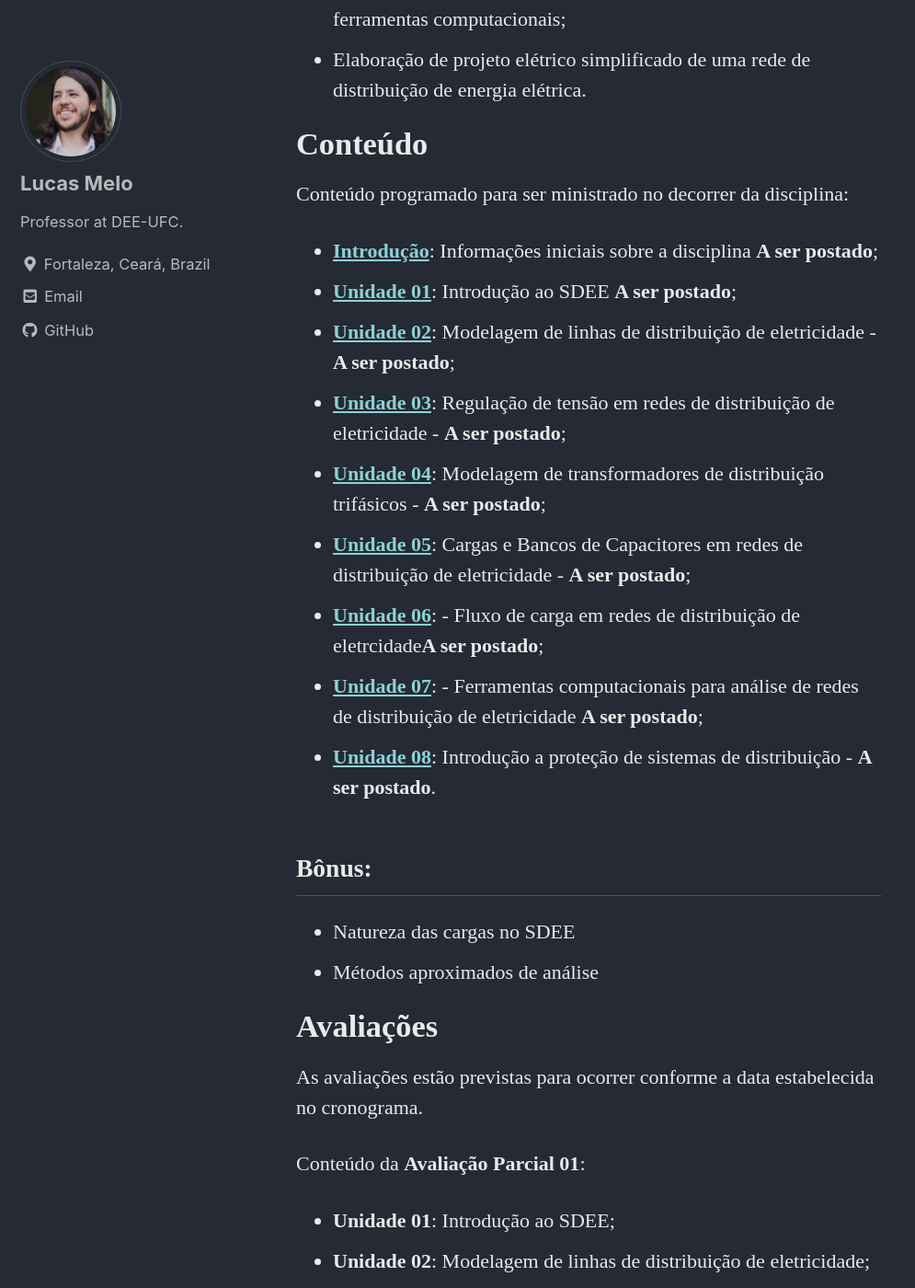
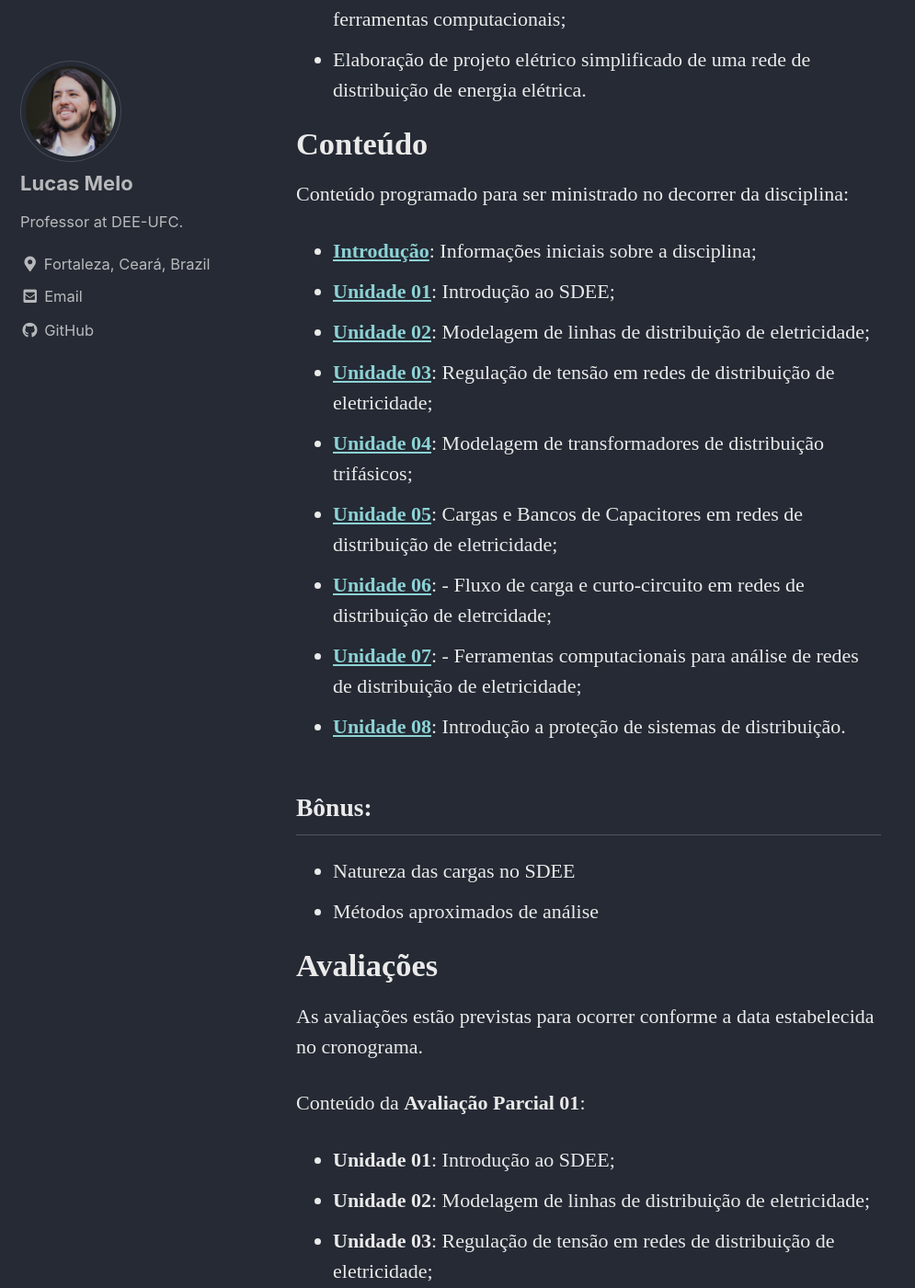
Before and after one commit to lucassm/lucassm.github.io, a Jekyll site: the page built from _teaching/DEE-2022-1/index.md, in a window 1280 px wide and 1400 px high, scrolled down 1498 px. Shown: the whole window at 92% size, without its empty margins (0-995 px from the left). Built offline with Jekyll 4.4.1, drawn with Linux system fonts in a browser that asks for light colours; cached includes are drawn as plain includes; some web fonts are replaced; formulas are drawn with MathJax 3; some of the changed text lies outside the part shown.

Commit message:
DEE-2022-1: Update

```diff
--- a/_teaching/DEE-2022-1/index.md
+++ b/_teaching/DEE-2022-1/index.md
@@ -41,15 +41,15 @@ Esta disciplina irá dedicar-se ao estudo das características e especificidades
 # Conteúdo
 
 Conteúdo programado para ser ministrado no decorrer da disciplina:
-- [**Introdução**](/teaching/DEE-2022-1/Introducao): Informações iniciais sobre a disciplina **A ser postado**;
-- [**Unidade 01**](/teaching/DEE-2022-1/Unidade-01): Introdução ao SDEE **A ser postado**;
-- [**Unidade 02**](/teaching/DEE-2022-1/Unidade-02): Modelagem de linhas de distribuição de eletricidade - **A ser postado**;
-- [**Unidade 03**](/teaching/DEE-2022-1/Unidade-03): Regulação de tensão em redes de distribuição de eletricidade - **A ser postado**;
-- [**Unidade 04**](/teaching/DEE-2022-1/Unidade-04): Modelagem de transformadores de distribuição trifásicos - **A ser postado**;
-- [**Unidade 05**](/teaching/DEE-2022-1/Unidade-05): Cargas e Bancos de Capacitores em redes de distribuição de eletricidade - **A ser postado**;
-- [**Unidade 06**](/teaching/DEE-2022-1/Unidade-06):  - Fluxo de carga em redes de distribuição de eletrcidade**A ser postado**;
-- [**Unidade 07**](/teaching/DEE-2022-1/Unidade-07):  - Ferramentas computacionais para análise de redes de distribuição de eletricidade **A ser postado**;
-- [**Unidade 08**](/teaching/DEE-2022-1/Unidade-08): Introdução a proteção de sistemas de distribuição - **A ser postado**.
+- [**Introdução**](/teaching/DEE-2022-1/Introducao): Informações iniciais sobre a disciplina;
+- [**Unidade 01**](/teaching/DEE-2022-1/Unidade-01): Introdução ao SDEE;
+- [**Unidade 02**](/teaching/DEE-2022-1/Unidade-02): Modelagem de linhas de distribuição de eletricidade;
+- [**Unidade 03**](/teaching/DEE-2022-1/Unidade-03): Regulação de tensão em redes de distribuição de eletricidade;
+- [**Unidade 04**](/teaching/DEE-2022-1/Unidade-04): Modelagem de transformadores de distribuição trifásicos;
+- [**Unidade 05**](/teaching/DEE-2022-1/Unidade-05): Cargas e Bancos de Capacitores em redes de distribuição de eletricidade;
+- [**Unidade 06**](/teaching/DEE-2022-1/Unidade-06):  - Fluxo de carga e curto-circuito em redes de distribuição de eletrcidade;
+- [**Unidade 07**](/teaching/DEE-2022-1/Unidade-07):  - Ferramentas computacionais para análise de redes de distribuição de eletricidade;
+- [**Unidade 08**](/teaching/DEE-2022-1/Unidade-08): Introdução a proteção de sistemas de distribuição.
 
 ## Bônus:
 - Natureza das cargas no SDEE
@@ -67,10 +67,9 @@ Conteúdo da **Avaliação Parcial 01**:
 
 Conteúdo da **Avaliação Parcial 02**:
 - **Unidade 05**: Cargas e Bancos de Capacitores em redes de distribuição de eletricidade;
-- **Unidade 06**: Fluxo de carga em redes de distribuição de eletrcidade;
+- **Unidade 06**: Fluxo de carga e curto-circuito em redes de distribuição de eletrcidade;
 - **Unidade 07**: Ferramentas computacionais para análise de redes de distribuição de eletricidade;
 - **Unidade 08**: Introdução à proteção de sistemas de distribuição.
-
 
 # Trabalhos
 
```
